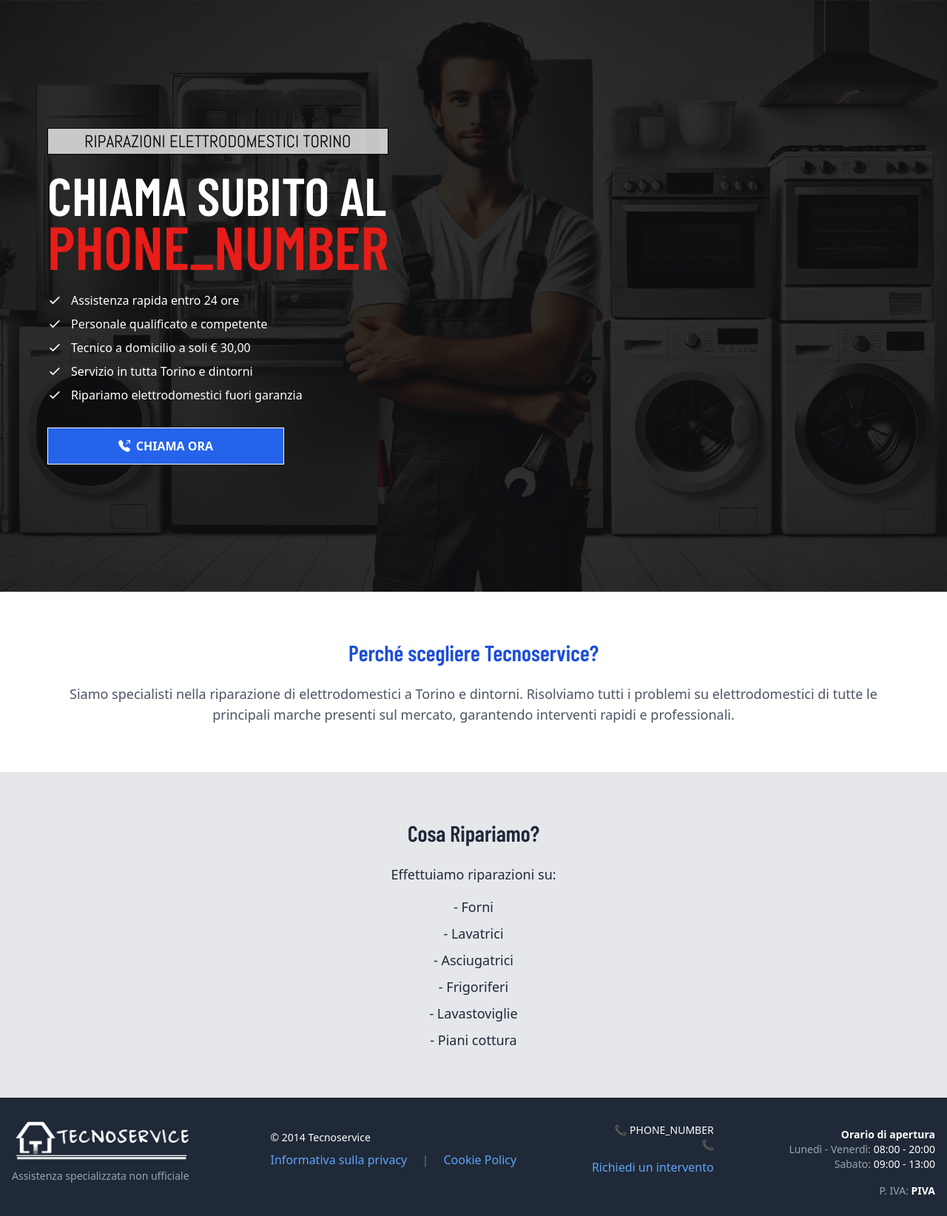
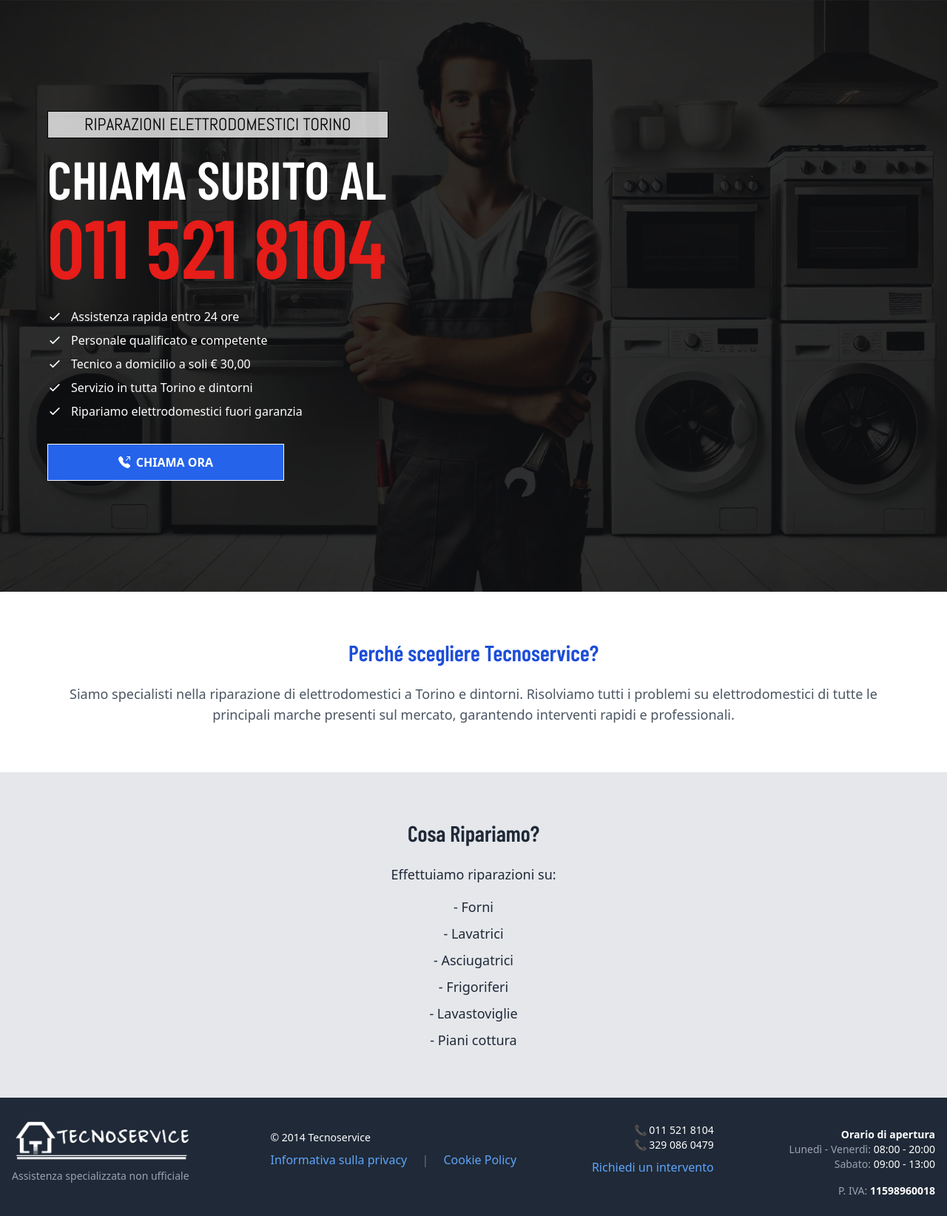
Before and after one commit to andreiapostu/inter-service, a PHP site: page /xampp/index.php in a window 1280 px wide. Shown: the part 80-1724 px from the top of the page at 74% size. Run offline with PHP 8.4, Linux system fonts and the light colour scheme; data that the repository does not hold is empty; some libraries are stand-ins or nearby versions.

Commit message:
replaced variables

```diff
--- a/cookie.php
+++ b/cookie.php
@@ -109,8 +109,8 @@
 
             <!-- Contatti -->
             <div class="w-full md:w-auto flex flex-col items-center md:items-end">
-                <p class="text-sm">📞 <a href="tel:<?= PHONE_NUMBER ?>" class="hover:underline"><?= $formattedPhoneNumber ?></a></p>
-                <p class="text-sm">📞 <a href="tel:<?= PHONE_NUMBER2 ?>" class="hover:underline"><?= $formattedPhoneNumber2 ?></a></p>
+                <p class="text-sm">📞 <a href="tel:0115218104" class="hover:underline">011 521 8104</a></p>
+                <p class="text-sm">📞 <a href="tel:3290860479" class="hover:underline">329 086 0479</a></p>
                 <a href="/#contact-form" class="text-blue-400 hover:underline mt-2">Richiedi un intervento</a>
             </div>
 
@@ -123,7 +123,7 @@
 
             <!-- Partita IVA -->
             <div class="w-full text-center md:text-right mt-6 md:mt-0">
-                <p class="text-sm text-gray-400">P. IVA: <span class="text-white font-semibold" style="user-select: none; pointer-events: none;"><?= PIVA ?></span></p>
+                <p class="text-sm text-gray-400">P. IVA: <span class="text-white font-semibold" style="user-select: none; pointer-events: none;">11598960018</span></p>
             </div>
 
         </div>
--- a/xampp/cookie.php
+++ b/xampp/cookie.php
@@ -109,8 +109,8 @@
 
             <!-- Contatti -->
             <div class="w-full md:w-auto flex flex-col items-center md:items-end">
-                <p class="text-sm">📞 <a href="tel:<?= PHONE_NUMBER ?>" class="hover:underline"><?= $formattedPhoneNumber ?></a></p>
-                <p class="text-sm">📞 <a href="tel:<?= PHONE_NUMBER2 ?>" class="hover:underline"><?= $formattedPhoneNumber2 ?></a></p>
+                <p class="text-sm">📞 <a href="tel:0115218104" class="hover:underline">011 521 8104</a></p>
+                <p class="text-sm">📞 <a href="tel:3290860479" class="hover:underline">329 086 0479</a></p>
                 <a href="/#contact-form" class="text-blue-400 hover:underline mt-2">Richiedi un intervento</a>
             </div>
 
@@ -123,7 +123,7 @@
 
             <!-- Partita IVA -->
             <div class="w-full text-center md:text-right mt-6 md:mt-0">
-                <p class="text-sm text-gray-400">P. IVA: <span class="text-white font-semibold" style="user-select: none; pointer-events: none;"><?= PIVA ?></span></p>
+                <p class="text-sm text-gray-400">P. IVA: <span class="text-white font-semibold" style="user-select: none; pointer-events: none;">11598960018</span></p>
             </div>
 
         </div>
--- a/xampp/index.php
+++ b/xampp/index.php
@@ -73,7 +73,7 @@
                     CHIAMA SUBITO AL
                 </div>
                 <div class="call-info-item" id="call-info-number">
-                    <a href="tel:<?= PHONE_NUMBER ?>" class="no-underline"><?= $formattedPhoneNumber ?></a>
+                    <a href="tel:0115218104" class="no-underline">011 521 8104</a>
                 </div>
             </div>
 
@@ -114,7 +114,7 @@
             <!-- Buttons -->
             <div class="flex flex-col md:flex-row items-center md:items-start space-y-4 md:space-y-0 md:space-x-6 mt-8">
                 <!-- First Button -->
-                <a href="tel:<?= PHONE_NUMBER ?>" class="hero-btn bg-blue-600 text-white font-bold py-3 px-6 border border-white transition-all duration-200 hover:bg-blue-800 hover:border-transparent">
+                <a href="tel:0115218104" class="hero-btn bg-blue-600 text-white font-bold py-3 px-6 border border-white transition-all duration-200 hover:bg-blue-800 hover:border-transparent">
                     <div>
                         <svg xmlns="http://www.w3.org/2000/svg" width="16" height="16" fill="currentColor" class="bi bi-telephone-outbound-fill" viewBox="0 0 16 16">
                             <path fill-rule="evenodd" d="M1.885.511a1.745 1.745 0 0 1 2.61.163L6.29 2.98c.329.423.445.974.315 1.494l-.547 2.19a.68.68 0 0 0 .178.643l2.457 2.457a.68.68 0 0 0 .644.178l2.189-.547a1.75 1.75 0 0 1 1.494.315l2.306 1.794c.829.645.905 1.87.163 2.611l-1.034 1.034c-.74.74-1.846 1.065-2.877.702a18.6 18.6 0 0 1-7.01-4.42 18.6 18.6 0 0 1-4.42-7.009c-.362-1.03-.037-2.137.703-2.877zM11 .5a.5.5 0 0 1 .5-.5h4a.5.5 0 0 1 .5.5v4a.5.5 0 0 1-1 0V1.707l-4.146 4.147a.5.5 0 0 1-.708-.708L14.293 1H11.5a.5.5 0 0 1-.5-.5"/>
@@ -216,8 +216,8 @@
 
             <!-- Contatti -->
             <div class="w-full md:w-auto flex flex-col items-center md:items-end">
-                <p class="text-sm">📞 <a href="tel:<?= PHONE_NUMBER ?>" class="hover:underline"><?= $formattedPhoneNumber ?></a></p>
-                <p class="text-sm">📞 <a href="tel:<?= PHONE_NUMBER2 ?>" class="hover:underline"><?= $formattedPhoneNumber2 ?></a></p>
+                <p class="text-sm">📞 <a href="tel:0115218104" class="hover:underline">011 521 8104</a></p>
+                <p class="text-sm">📞 <a href="tel:3290860479" class="hover:underline">329 086 0479</a></p>
                 <a href="/#contact-form" class="text-blue-400 hover:underline mt-2">Richiedi un intervento</a>
             </div>
 
@@ -230,7 +230,7 @@
 
             <!-- Partita IVA -->
             <div class="w-full text-center md:text-right mt-6 md:mt-0">
-                <p class="text-sm text-gray-400">P. IVA: <span class="text-white font-semibold" style="user-select: none; pointer-events: none;"><?= PIVA ?></span></p>
+                <p class="text-sm text-gray-400">P. IVA: <span class="text-white font-semibold" style="user-select: none; pointer-events: none;">11598960018</span></p>
             </div>
 
         </div>
--- a/xampp/privacy.php
+++ b/xampp/privacy.php
@@ -86,8 +86,8 @@
 
             <!-- Contatti -->
             <div class="w-full md:w-auto flex flex-col items-center md:items-end">
-                <p class="text-sm">📞 <a href="tel:<?= PHONE_NUMBER ?>" class="hover:underline"><?= $formattedPhoneNumber ?></a></p>
-                <p class="text-sm">📞 <a href="tel:<?= PHONE_NUMBER2 ?>" class="hover:underline"><?= $formattedPhoneNumber2 ?></a></p>
+                <p class="text-sm">📞 <a href="tel:0115218104" class="hover:underline">011 521 8104</a></p>
+                <p class="text-sm">📞 <a href="tel:3290860479" class="hover:underline">329 086 0479</a></p>
                 <a href="/#contact-form" class="text-blue-400 hover:underline mt-2">Richiedi un intervento</a>
             </div>
 
@@ -100,7 +100,7 @@
 
             <!-- Partita IVA -->
             <div class="w-full text-center md:text-right mt-6 md:mt-0">
-                <p class="text-sm text-gray-400">P. IVA: <span class="text-white font-semibold" style="user-select: none; pointer-events: none;"><?= PIVA ?></span></p>
+                <p class="text-sm text-gray-400">P. IVA: <span class="text-white font-semibold" style="user-select: none; pointer-events: none;">11598960018</span></p>
             </div>
 
         </div>
```
Also changed, not shown: form.php (+4 -4 lines), index.php (+9 -9 lines), privacy.php (+6 -6 lines).
